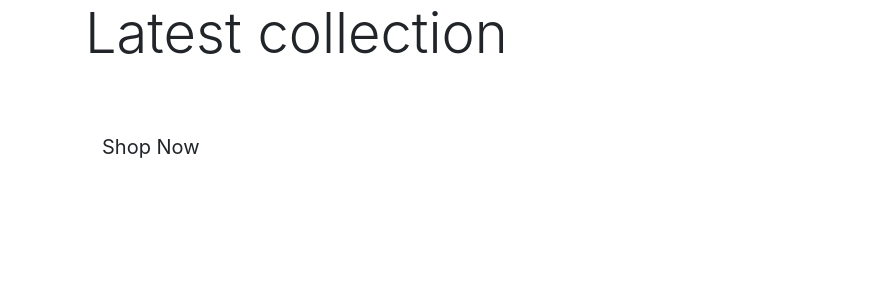
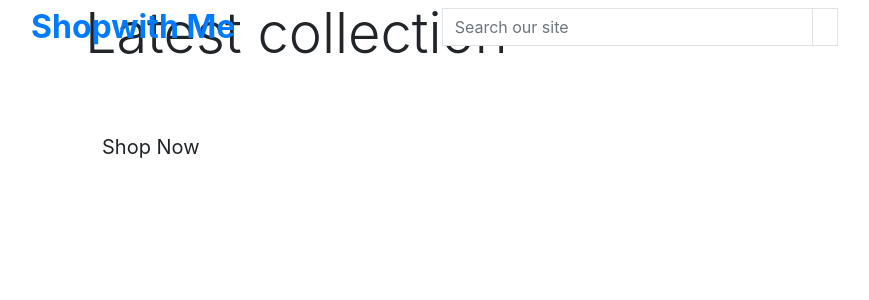
Before and after one commit to Ngozi89/shopwithme, a Django app: page / in a window 1280 px wide. Shown: the top 300 px of the page, without its empty margins (0-869 px from the left). Run offline with Django 3.2, Linux system fonts and the light colour scheme; some libraries are stand-ins or nearby versions.

Commit message:
Added search engin

```diff
--- a/templates/base.html
+++ b/templates/base.html
@@ -40,7 +40,38 @@
 </head>
 
 <body>
-    <header class="container-fluid fixed-top"></header>
+    <header class="container-fluid fixed-top">
+        <div class="row">
+            <div class="col-12 col-lg-4 my-auto py-1 py-lg-0 text-center text-lg-left">
+                <a href="{% url 'home' % }" class="nav-link main-logo-ling">
+                    <h2 class="logo-font text-black my-0"><strong>Shopwith Me</strong></h2>
+                </a>
+            </div>
+            <!-- Search engin -->
+            <div class="col-12 col-lg-4 my-auto py-1 py-lg-0">
+                <form method="GET" action="">
+                    <div class="input-group w-100">
+                        <input class="form-control border border-black rounded-0" type="text" name="q" placeholder="Search our site">
+                        <div class="input-group-append">
+                            <button class="form-control btn btn-black border border-black rounded-0" type="submit">
+                                <span class="icon">
+                                    <i class="fas fa-search"></i>
+                                </span>
+                            </button>
+                        </div>
+                    </div>
+                </form>
+            </div>
+            <!-- Shoping bag-->
+            <div class="col-12 col-lg-4 my-auto py-1 py-lg-0">
+                <ul class="list-inline list-unstyled text-center text-lg-right my-0">
+                    <li class="list-inline-item dropdown"></li>
+                    <li class="list-inline-item"></li>
+                </ul>
+            </div>
+
+        </div>
+    </header>
 
     {% if messages %}
     <div class="message-container"></div>
```
